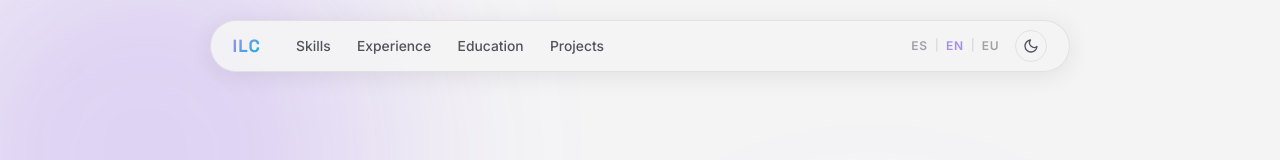
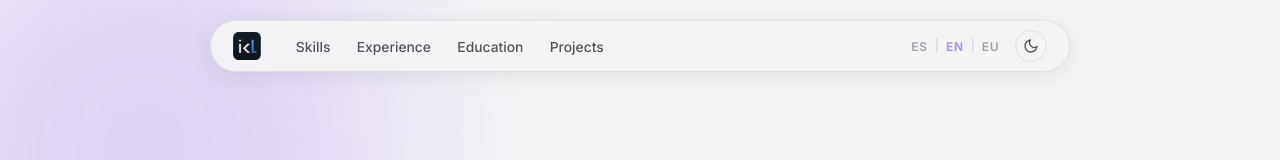
Before and after one commit to ikerlorente11/iker_portfolio, an Astro site: page /en in a window 1280 px wide. Shown: the top 160 px of the page. Built offline with nearby package versions, Linux system fonts and the light colour scheme; Astro itself is replaced by a stand-in of ours.

Commit message:
Update navbar logo

```diff
--- a/src/components/Nav.astro
+++ b/src/components/Nav.astro
@@ -12,7 +12,9 @@ const t = getTranslations(lang);
 
 <nav class="nav" id="nav">
     <div class="nav-pill">
-        <a href={`/${lang}`} class="nav-logo">ILC</a>
+        <a href={`/${lang}`} class="nav-logo">
+            <img src="/favicon.png" alt="ILC" class="nav-logo-img" />
+        </a>
 
         <ul class="nav-links" id="nav-links">
             <li><a href={`/${lang}#skills`}>{t.nav.skills}</a></li>
@@ -205,24 +207,21 @@ const t = getTranslations(lang);
 
     /* ── Logo ──────────────────────────────────────────── */
     .nav-logo {
-        font-family: "Space Grotesk", system-ui, sans-serif;
-        font-size: 1.1rem;
-        font-weight: 700;
-        letter-spacing: 0.06em;
-        background: linear-gradient(
-            135deg,
-            var(--accent-light),
-            var(--accent-2)
-        );
-        -webkit-background-clip: text;
-        -webkit-text-fill-color: transparent;
-        background-clip: text;
+        display: flex;
+        align-items: center;
         flex-shrink: 0;
         transition: opacity 0.2s ease;
     }
 
     .nav-logo:hover {
         opacity: 0.75;
+    }
+
+    .nav-logo-img {
+        width: 28px;
+        height: 28px;
+        object-fit: contain;
+        border-radius: 4px;
     }
 
     /* ── Links ─────────────────────────────────────────── */
```
